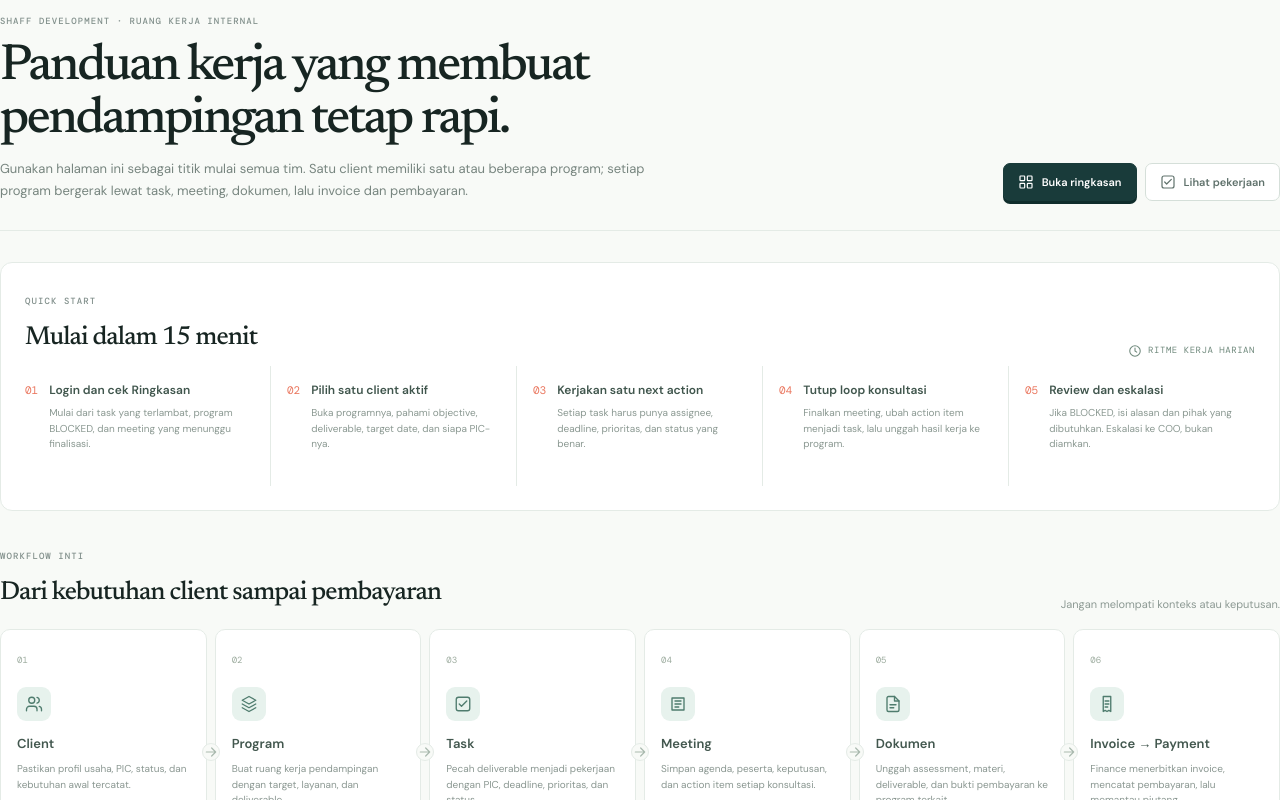
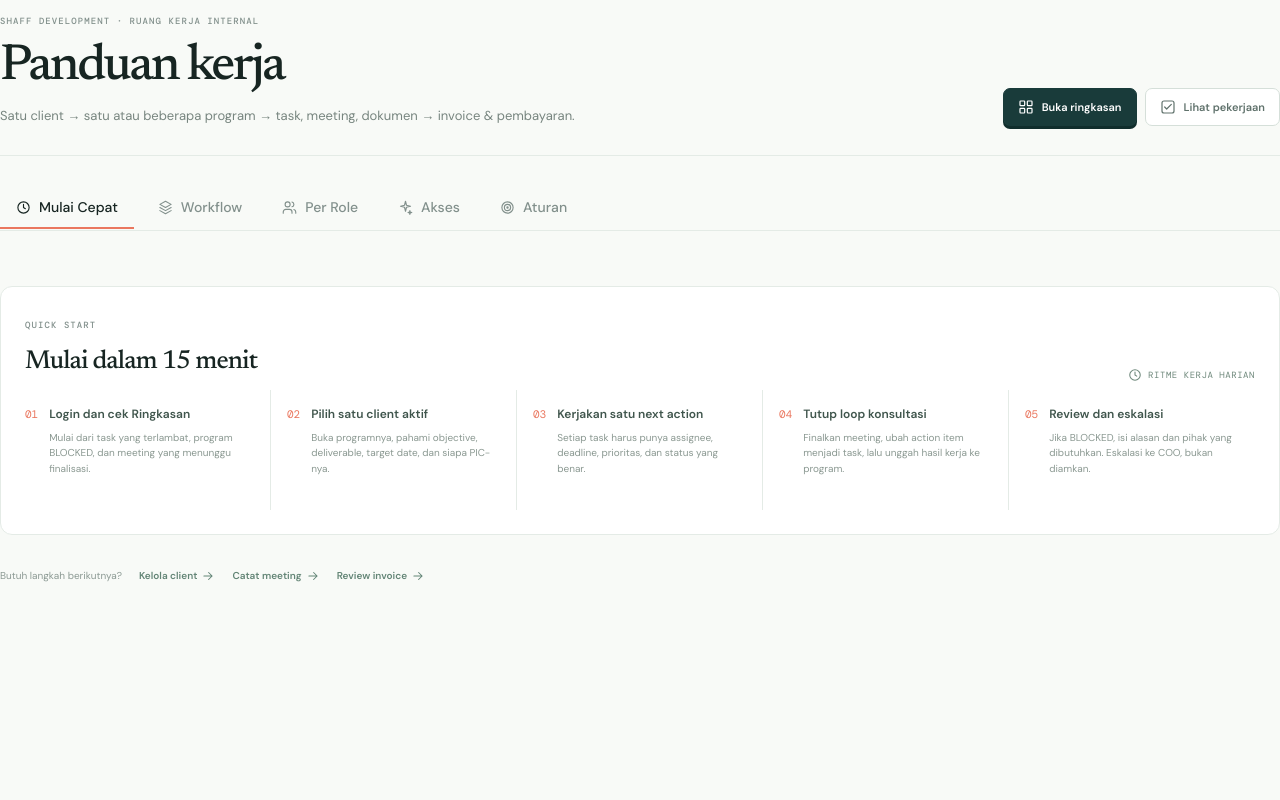
Before and after one commit to rizkyzaneva-sukses/shaff-development, a Next.js app: page /dashboard/guide in a window 1280 px wide. Shown: the top 800 px of the page. Built offline with nearby package versions, Linux system fonts and the light colour scheme.

Commit message:
feat: split guide page into tabs (Quick Start, Workflow, Roles, Akses, Aturan)

```diff
--- a/app/dashboard/guide/page.tsx
+++ b/app/dashboard/guide/page.tsx
@@ -1,5 +1,8 @@
-import Link from "next/link"
-import { Icon } from "@/components/icons"
+"use client";
+
+import { useState } from "react";
+import Link from "next/link";
+import { Icon } from "@/components/icons";
 
 const workflow = [
   { step: "01", title: "Client", text: "Pastikan profil usaha, PIC, status, dan kebutuhan awal tercatat.", href: "/dashboard/clients", icon: "users" },
@@ -8,7 +11,7 @@ const workflow = [
   { step: "04", title: "Meeting", text: "Simpan agenda, peserta, keputusan, dan action item setiap konsultasi.", href: "/dashboard/meetings", icon: "note" },
   { step: "05", title: "Dokumen", text: "Unggah assessment, materi, deliverable, dan bukti pembayaran ke program terkait.", href: "/dashboard/documents", icon: "file" },
   { step: "06", title: "Invoice → Payment", text: "Finance menerbitkan invoice, mencatat pembayaran, lalu memantau piutang.", href: "/dashboard/invoices", icon: "invoice" },
-]
+];
 
 const roles = [
   { title: "CEO", tone: "coral", rhythm: "Senin pagi · 30 menit", focus: "Arah dan keputusan", actions: ["Buka Ringkasan dan lihat kesehatan portofolio.", "Tinjau program overdue atau BLOCKED.", "Ambil keputusan pada isu yang dieskalasikan COO.", "Pantau snapshot piutang tanpa mengubah catatan operasional."] },
@@ -16,7 +19,7 @@ const roles = [
   { title: "CMO", tone: "violet", rhythm: "Mingguan per client", focus: "Kualitas pendampingan", actions: ["Baca konteks client dan objective program.", "Review progress, deliverable, dan feedback konsultasi.", "Catat insight kebutuhan client sebagai action item.", "Koordinasikan narasi hasil dengan COO sebelum dibagikan keluar."] },
   { title: "CTO", tone: "blue", rhythm: "Mingguan · 30 menit", focus: "Sistem dan keamanan", actions: ["Pastikan akses sesuai peran dan akun aktif.", "Review dokumen digitalisasi dan data yang masih kosong.", "Cek kesehatan deployment, backup, dan error log.", "Eskalasi celah keamanan atau kebutuhan integrasi ke COO."] },
   { title: "CFO", tone: "amber", rhythm: "Harian · 10 menit", focus: "Invoice dan arus kas", actions: ["Buka Invoice dan cek jatuh tempo.", "Terbitkan invoice hanya setelah scope dan nominal disetujui.", "Catat pembayaran dengan nominal, metode, referensi, dan bukti.", "Gunakan void dengan alasan jika ada koreksi; jangan hapus transaksi."] },
-]
+];
 
 const matrix = [
   ["CEO", "Penuh", "Penuh", "Review", "Review", "Ringkasan"],
@@ -24,16 +27,27 @@ const matrix = [
   ["CMO", "Scope client", "Scope program", "Review", "Review", "Tidak perlu"],
   ["CTO", "Anggota", "Anggota", "PIC", "Upload", "Tidak perlu"],
   ["CFO", "Ringkasan", "Ringkasan", "Review", "Bukti bayar", "Penuh"],
-]
+];
+
+type Tab = "quickstart" | "workflow" | "roles" | "permissions" | "rules";
+const tabs: { key: Tab; label: string; icon: string }[] = [
+  { key: "quickstart", label: "Mulai Cepat", icon: "clock" },
+  { key: "workflow", label: "Workflow", icon: "layers" },
+  { key: "roles", label: "Per Role", icon: "users" },
+  { key: "permissions", label: "Akses", icon: "shield" },
+  { key: "rules", label: "Aturan", icon: "target" },
+];
 
 export default function GuidePage() {
+  const [activeTab, setActiveTab] = useState<Tab>("quickstart");
+
   return (
     <div className="guide-page page-enter">
       <section className="guide-hero">
         <div>
           <span className="eyebrow">Shaff Development · ruang kerja internal</span>
-          <h1>Panduan kerja yang membuat pendampingan tetap rapi.</h1>
-          <p>Gunakan halaman ini sebagai titik mulai semua tim. Satu client memiliki satu atau beberapa program; setiap program bergerak lewat task, meeting, dokumen, lalu invoice dan pembayaran.</p>
+          <h1>Panduan kerja</h1>
+          <p>Satu client → satu atau beberapa program → task, meeting, dokumen → invoice & pembayaran.</p>
         </div>
         <div className="guide-hero-actions">
           <Link href="/dashboard" className="button button-primary"><Icon name="grid" size={16} /> Buka ringkasan</Link>
@@ -41,6 +55,18 @@ export default function GuidePage() {
         </div>
       </section>
 
+      {/* Tab Navigation */}
+      <div className="flex gap-2 overflow-x-auto border-b border-[var(--border)] mb-6 pb-px">
+        {tabs.map(tab => (
+          <button key={tab.key} onClick={() => setActiveTab(tab.key)}
+            className={`flex items-center gap-2 px-4 py-2.5 text-sm font-medium whitespace-nowrap border-b-2 transition-colors ${activeTab === tab.key ? "border-[var(--coral)] text-[var(--ink)]" : "border-transparent text-[var(--muted)] hover:text-[var(--ink)]"}`}>
+            <Icon name={tab.icon} size={15} />{tab.label}
+          </button>
+        ))}
+      </div>
+
+      {/* Tab: Quick Start */}
+      {activeTab === "quickstart" && (
         <section className="guide-quickstart surface">
           <div className="guide-section-heading"><div><span className="eyebrow">Quick start</span><h2>Mulai dalam 15 menit</h2></div><span className="guide-time"><Icon name="clock" size={14} /> ritme kerja harian</span></div>
           <div className="guide-quick-grid">
@@ -53,33 +79,52 @@ export default function GuidePage() {
             ].map(([number, title, text]) => <article className="guide-quick-item" key={number}><span>{number}</span><div><h3>{title}</h3><p>{text}</p></div></article>)}
           </div>
         </section>
+      )}
 
+      {/* Tab: Workflow */}
+      {activeTab === "workflow" && (
         <section className="guide-section">
           <div className="guide-section-heading"><div><span className="eyebrow">Workflow inti</span><h2>Dari kebutuhan client sampai pembayaran</h2></div><p>Jangan melompati konteks atau keputusan.</p></div>
           <div className="guide-workflow">
             {workflow.map((item, index) => <div className="guide-workflow-item" key={item.title}><Link href={item.href} className="guide-workflow-card"><span className="guide-workflow-step">{item.step}</span><span className="guide-workflow-icon"><Icon name={item.icon} size={18} /></span><h3>{item.title}</h3><p>{item.text}</p><span className="guide-workflow-link">Buka modul <Icon name="arrowRight" size={14} /></span></Link>{index < workflow.length - 1 && <span className="guide-workflow-arrow"><Icon name="arrowRight" size={16} /></span>}</div>)}
           </div>
         </section>
+      )}
 
+      {/* Tab: Roles */}
+      {activeTab === "roles" && (
         <section className="guide-section">
           <div className="guide-section-heading"><div><span className="eyebrow">Quick start per role</span><h2>Yang perlu dibuka oleh tiap pemimpin</h2></div><p>Pilih ritme, lalu tinggalkan jejak keputusan di workspace.</p></div>
           <div className="guide-role-grid">
             {roles.map((role) => <article className={`guide-role-card guide-role-${role.tone}`} key={role.title}><div className="guide-role-head"><span className="guide-role-avatar">{role.title[0]}</span><div><h3>{role.title}</h3><span>{role.focus}</span></div></div><div className="guide-role-rhythm"><Icon name="calendar" size={14} /> {role.rhythm}</div><ul>{role.actions.map((action) => <li key={action}><Icon name="check" size={14} /> <span>{action}</span></li>)}</ul></article>)}
           </div>
         </section>
+      )}
 
+      {/* Tab: Permissions */}
+      {activeTab === "permissions" && (
         <section className="guide-section guide-permission-section">
           <div className="guide-section-heading"><div><span className="eyebrow">Permission map</span><h2>Peran menentukan ruang kerja</h2></div><p>Admin mengelola workspace; akses data client mengikuti assignment.</p></div>
           <div className="guide-table-wrap"><table className="guide-table"><thead><tr><th>Role</th><th>Client</th><th>Program</th><th>Task</th><th>Meeting / dokumen</th><th>Invoice</th></tr></thead><tbody>{matrix.map((row) => <tr key={row[0]}>{row.map((cell, index) => <td key={`${row[0]}-${index}`}><span className={index === 0 ? "guide-table-role" : undefined}>{cell}</span></td>)}</tr>)}</tbody></table></div>
           <p className="guide-note"><Icon name="spark" size={15} /> Untuk CMO, CTO, dan anggota pendampingan, minta COO menambahkan user ke program agar scope kerja terbaca sesuai assignment.</p>
         </section>
+      )}
 
+      {/* Tab: Rules */}
+      {activeTab === "rules" && (
         <section className="guide-rules surface">
           <div className="guide-section-heading"><div><span className="eyebrow">Aturan kerja wajib</span><h2>Definisi selesai yang sama untuk semua</h2></div><Icon name="target" size={22} /></div>
-        <div className="guide-rules-grid"><div><strong>Task</strong><span>TODO → IN PROGRESS → DONE. BLOCKED wajib punya alasan, owner, dan next review.</span></div><div><strong>Meeting</strong><span>Meeting FINAL wajib berisi ringkasan, keputusan, dan action item atau alasan kenapa tidak dibuat task.</span></div><div><strong>Dokumen</strong><span>Gunakan kategori yang benar dan simpan hasil di program terkait. File client bersifat privat.</span></div><div><strong>Keuangan</strong><span>Invoice terbit punya nomor unik. Pembayaran tidak dihapus; koreksi dilakukan lewat void dan alasan.</span></div></div>
+          <div className="guide-rules-grid">
+            <div><strong>Task</strong><span>TODO → IN PROGRESS → DONE. BLOCKED wajib punya alasan, owner, dan next review.</span></div>
+            <div><strong>Meeting</strong><span>Meeting FINAL wajib berisi ringkasan, keputusan, dan action item atau alasan kenapa tidak dibuat task.</span></div>
+            <div><strong>Dokumen</strong><span>Gunakan kategori yang benar dan simpan hasil di program terkait. File client bersifat privat.</span></div>
+            <div><strong>Keuangan</strong><span>Invoice terbit punya nomor unik. Pembayaran tidak dihapus; koreksi dilakukan lewat void dan alasan.</span></div>
+            <div><strong>Pengeluaran</strong><span>Catat semua pengeluaran operasional dengan kategori, nominal, dan tanggal. Review bulanan wajib.</span></div>
+          </div>
         </section>
+      )}
 
       <section className="guide-footer-links"><span>Butuh langkah berikutnya?</span><Link href="/dashboard/clients">Kelola client <Icon name="arrowRight" size={14} /></Link><Link href="/dashboard/meetings">Catat meeting <Icon name="arrowRight" size={14} /></Link><Link href="/dashboard/invoices">Review invoice <Icon name="arrowRight" size={14} /></Link></section>
     </div>
-  )
+  );
 }
```
Lines whose indentation alone changed are shown as unchanged.
